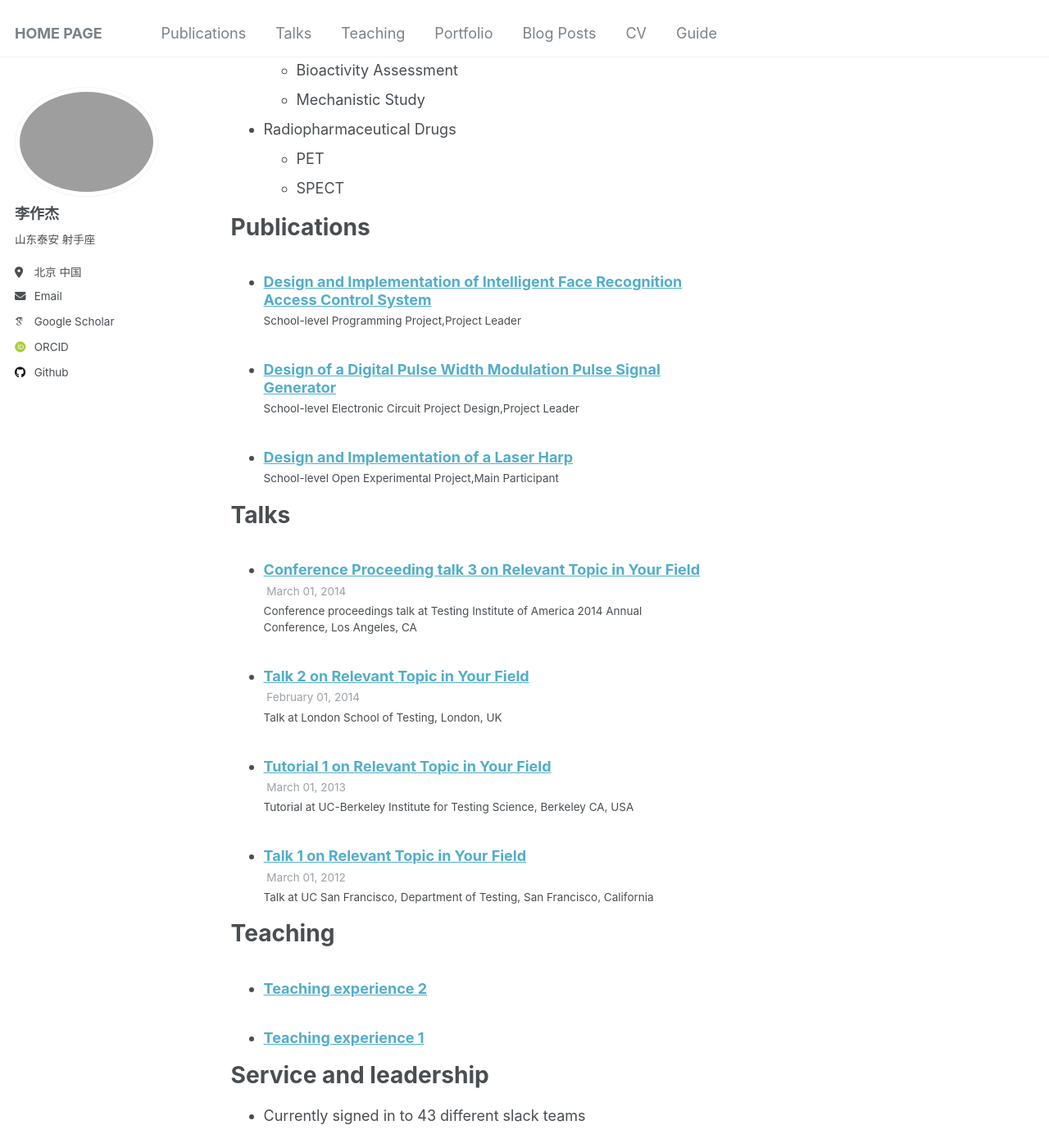
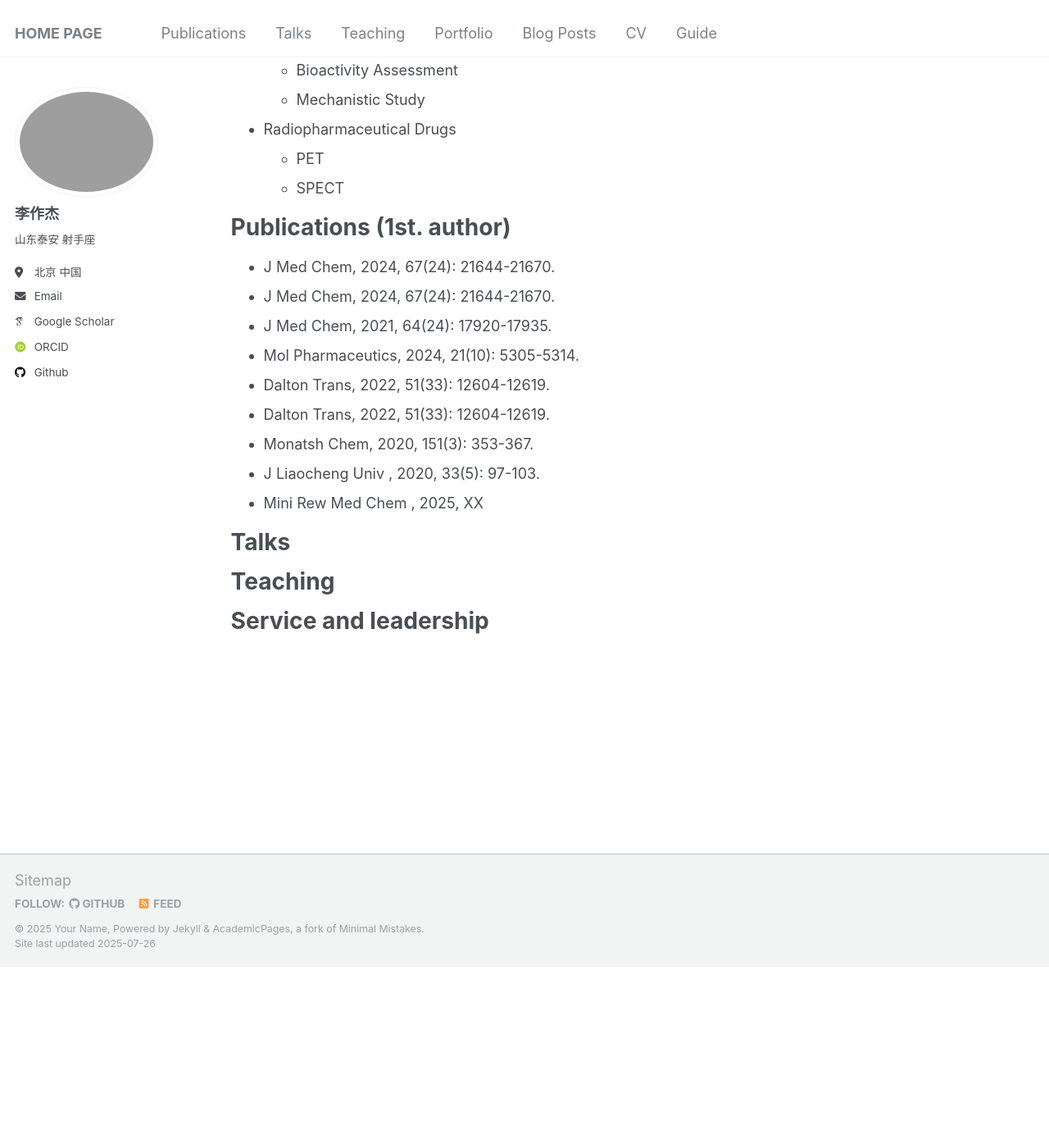
Before and after one commit to Infinity-LZJ/Zuojie_Li.github, a Jekyll site: the page built from _pages/cv.md, in a window 1280 px wide and 1400 px high, scrolled down 716 px. Shown: the whole window at 82% size. Built offline with Jekyll 4.4.1, drawn with Linux system fonts in a browser that asks for light colours; some web fonts are replaced; after the commit the page ends 1895 px from its top, so only the background shows below that.

Commit message:
Add files via upload

```diff
--- a/_pages/cv.md
+++ b/_pages/cv.md
@@ -40,24 +40,23 @@ Skills
   * PET
   * SPECT
 
-Publications
+Publications (1st. author)
 ======
-  <ul>{% for post in site.publications reversed %}
-    {% include archive-single-cv.html %}
-  {% endfor %}</ul>
+* J Med Chem,  2024, 67(24): 21644-21670.
+* J Med Chem,  2024, 67(24): 21644-21670.
+* J Med Chem,  2021, 64(24): 17920-17935.
+* Mol Pharmaceutics,  2024, 21(10): 5305-5314.
+* Dalton Trans,  2022, 51(33): 12604-12619.
+* Dalton Trans,  2022, 51(33): 12604-12619.
+* Monatsh Chem,  2020, 151(3): 353-367.
+* J Liaocheng Univ , 2020, 33(5): 97-103.
+* Mini Rew Med Chem , 2025, XX
 
 Talks
 ======
-  <ul>{% for post in site.talks reversed %}
-    {% include archive-single-talk-cv.html  %}
-  {% endfor %}</ul>
 
 Teaching
 ======
-  <ul>{% for post in site.teaching reversed %}
-    {% include archive-single-cv.html %}
-  {% endfor %}</ul>
 
 Service and leadership
 ======
-* Currently signed in to 43 different slack teams
```
